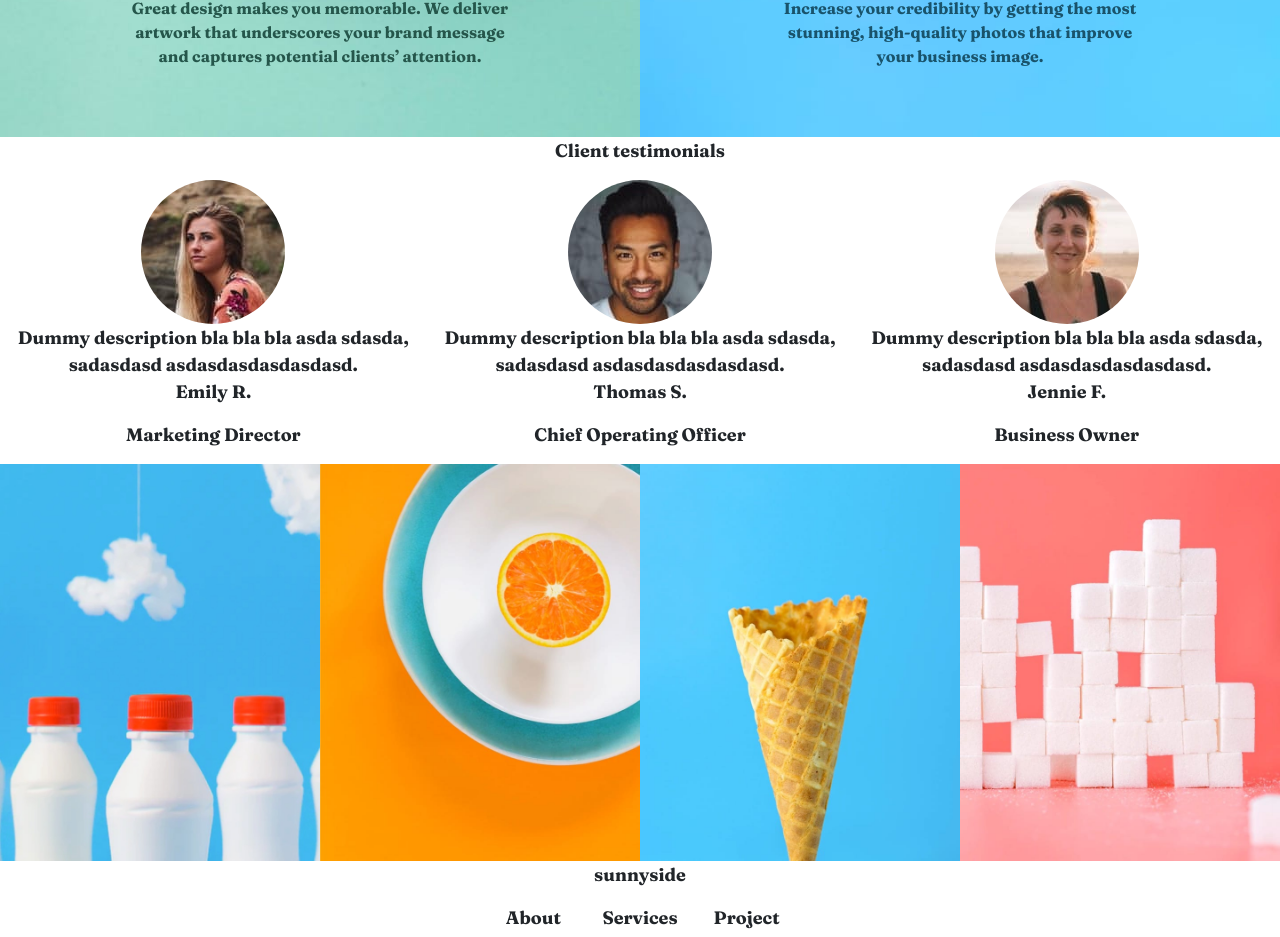
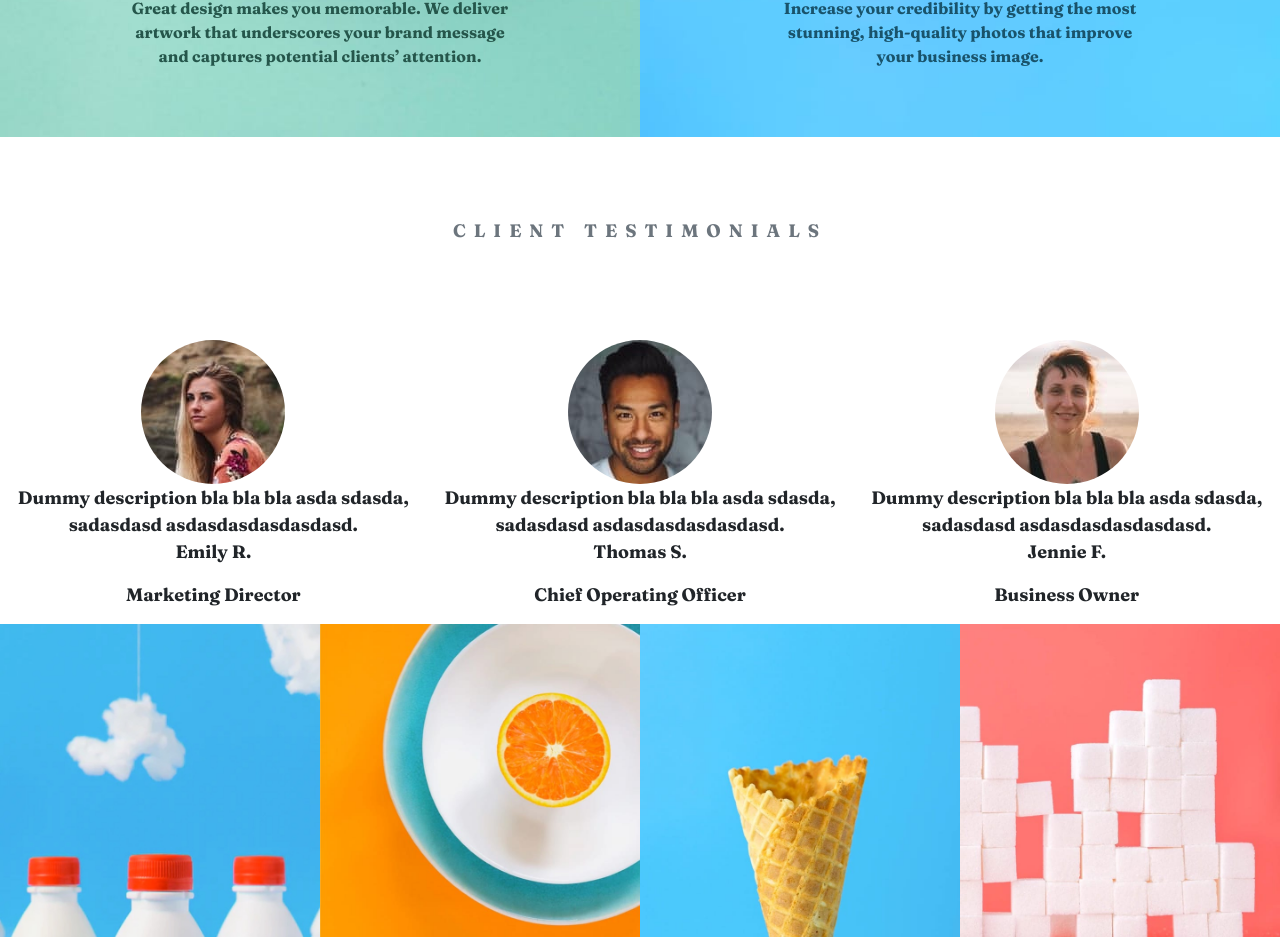
Before and after one commit to Wklej/sunnyside, a React (Create React App) app: page / in a window 1280 px wide. Shown: the part 2174-3111 px from the top of the page. Built offline with nearby package versions, Linux system fonts and the light colour scheme.

Commit message:
+testimonials edit

```diff
--- a/src/App.css
+++ b/src/App.css
@@ -69,3 +69,11 @@
   width: 60%;
   font-size: 1rem;
 }
+
+.testimonials {
+  text-align: center;
+  padding-top: 5rem;
+  padding-bottom: 5rem;
+  text-transform: uppercase;
+  letter-spacing: 0.5rem;
+}
--- a/src/App.js
+++ b/src/App.js
@@ -55,7 +55,7 @@ const App = () => {
 								 high-quality photos that improve your business image."} />
 			</div>
 			<div className="row g-0">
-				<p className='text-center'>Client testimonials</p>
+				<p className='testimonials text-muted'>Client testimonials</p>
 			</div>
 			<div className="row g-0">
 				<Description img={Emily} desc={dummyDesc} name={'Emily R.'} rank={'Marketing Director'} />
```
